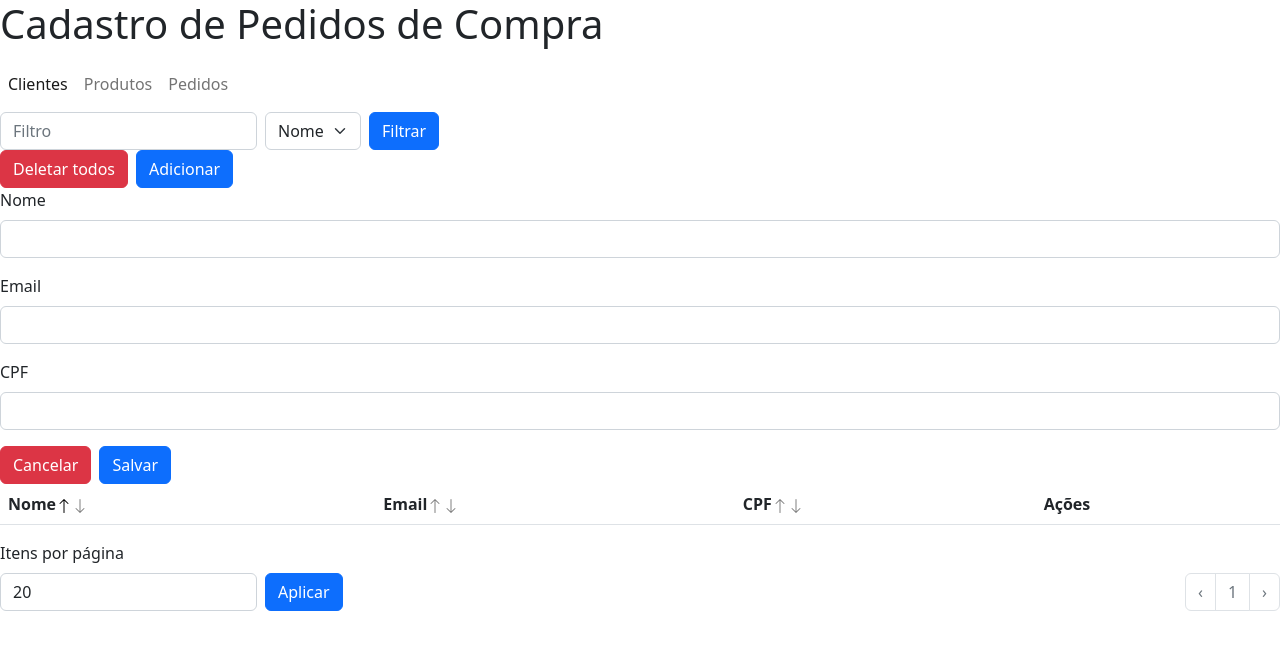
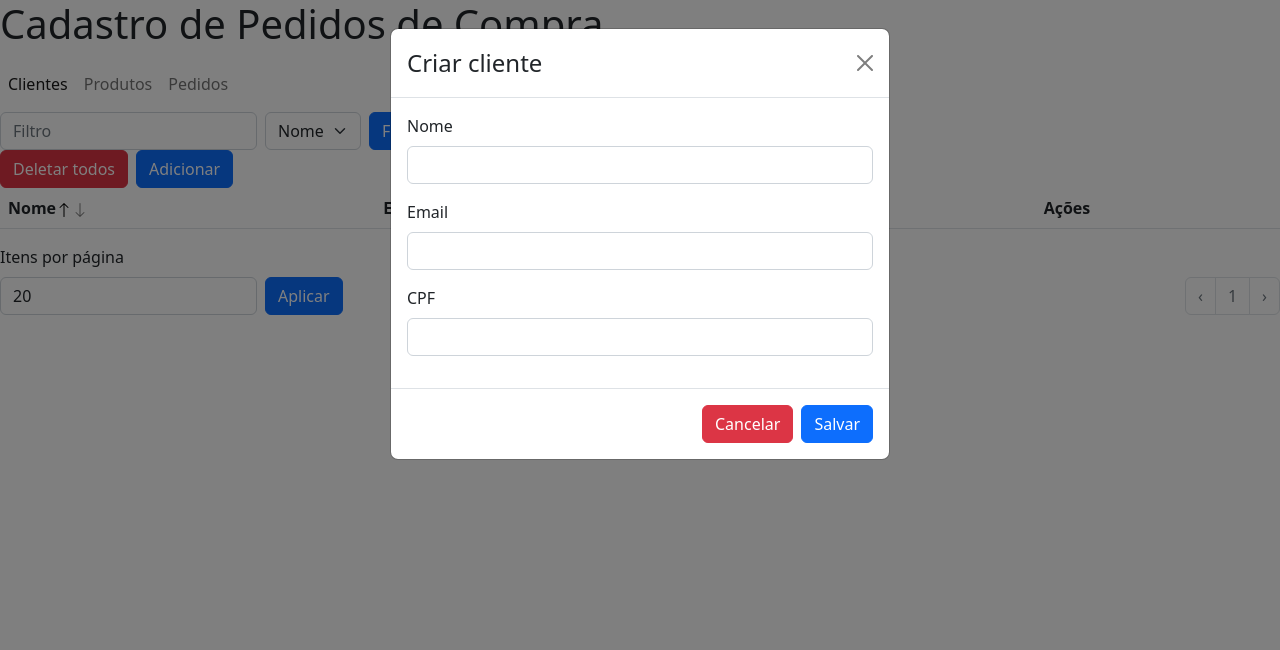
Before and after one commit to signotech/vaga-desenvolvedor, a React (Vite) app in the folder frontend/: page /clientes in a window 1280 px wide. Both pictures are taken after a click on the button "Adicionar". Shown: the top 650 px of the page. Built offline with nearby package versions, Linux system fonts and the light colour scheme; no server answers; the HTML template or start-up script is replaced by a standard one.

Commit message:
feat(front): wrap cliente table form in a modal

```diff
--- a/frontend/src/pages/ClienteRegistration/components/ClienteTable.jsx
+++ b/frontend/src/pages/ClienteRegistration/components/ClienteTable.jsx
@@ -220,6 +220,7 @@ export default function ClienteTable({
       </Row>
       {isCreating && (
         <ClienteTableForm
+          title="Criar cliente"
           cliente={clienteInput}
           onClienteChange={setClienteInput}
           onClienteSubmit={createCliente}
@@ -228,6 +229,7 @@ export default function ClienteTable({
       )}
       {isUpdating && (
         <ClienteTableForm
+          title="Atualizar cliente"
           cliente={clienteInput}
           onClienteChange={setClienteInput}
           onClienteSubmit={updateCliente}
--- a/frontend/src/pages/ClienteRegistration/components/ClienteTableForm.jsx
+++ b/frontend/src/pages/ClienteRegistration/components/ClienteTableForm.jsx
@@ -1,11 +1,11 @@
 import PropTypes from 'prop-types';
 import { useState } from 'react';
 import Button from 'react-bootstrap/Button';
-import Col from 'react-bootstrap/Col';
 import Form from 'react-bootstrap/Form';
-import Row from 'react-bootstrap/Row';
+import Modal from 'react-bootstrap/Modal';
 
 export default function ClienteTableForm({
+  title,
   cliente,
   onClienteChange,
   onClienteSubmit,
@@ -69,6 +69,11 @@ export default function ClienteTableForm({
   };
 
   return (
+    <Modal show onHide={onCancel}>
+      <Modal.Header closeButton>
+        <Modal.Title>{title}</Modal.Title>
+      </Modal.Header>
+      <Modal.Body>
         <Form noValidate onSubmit={handleSubmit}>
           <Form.Group className="mb-3">
             <Form.Label htmlFor="nomeCliente">
@@ -119,19 +124,18 @@ export default function ClienteTableForm({
               {cpfValidation.message}
             </Form.Control.Feedback>
           </Form.Group>
-      <Row className="g-2">
-        <Col xs="auto">
+        </Form>
+      </Modal.Body>
+      <Modal.Footer>
         <Button variant="danger" type="button" onClick={onCancel}>Cancelar</Button>
-        </Col>
-        <Col xs="auto">
-          <Button type="submit">Salvar</Button>
-        </Col>
-      </Row>
-    </Form>
+        <Button type="button" onClick={handleSubmit}>Salvar</Button>
+      </Modal.Footer>
+    </Modal>
   );
 }
 
 ClienteTableForm.propTypes = {
+  title: PropTypes.string.isRequired,
   cliente: PropTypes.shape({
     nomeCliente: PropTypes.string,
     emailCliente: PropTypes.string,
```
Lines whose indentation alone changed are shown as unchanged.
